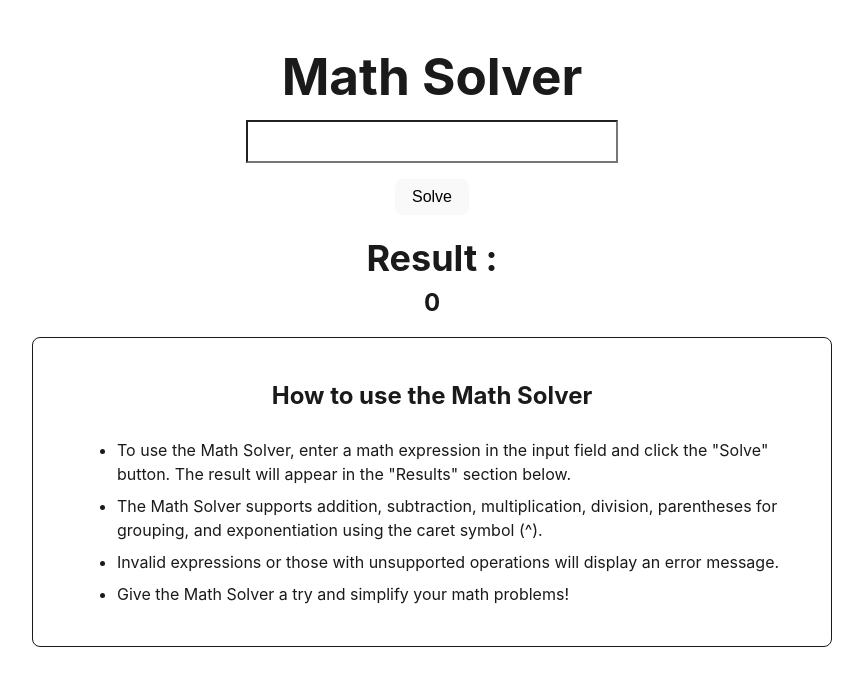
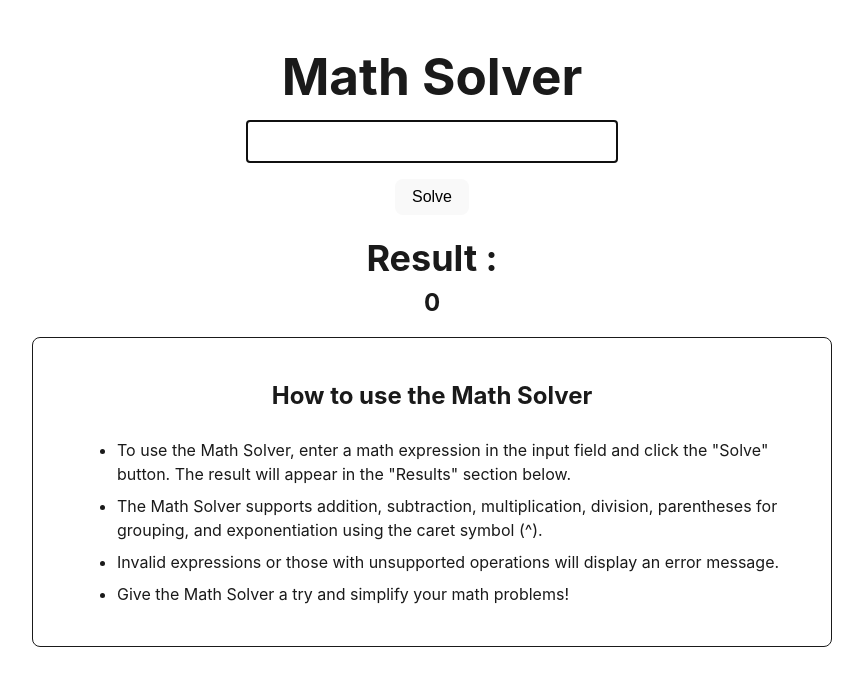
Before and after one commit to samir1498/arithmetic-simplifier, a website built with Vite: page index.html in a window 1280 px wide. Shown: the whole page, without its empty margins (208-1071 px from the left). Built offline with nearby package versions, Linux system fonts and the light colour scheme.

Commit message:
adding autofocus to input

```diff
--- a/index.html
+++ b/index.html
@@ -11,7 +11,7 @@
     <form id="equation-form">
       <h1>Math Solver</h1>
       <div class="input-container">
-        <input id="equation" />
+        <input id="equation" autofocus />
       </div>
       <button type="submit">Solve</button>
       <div class="results">
```
